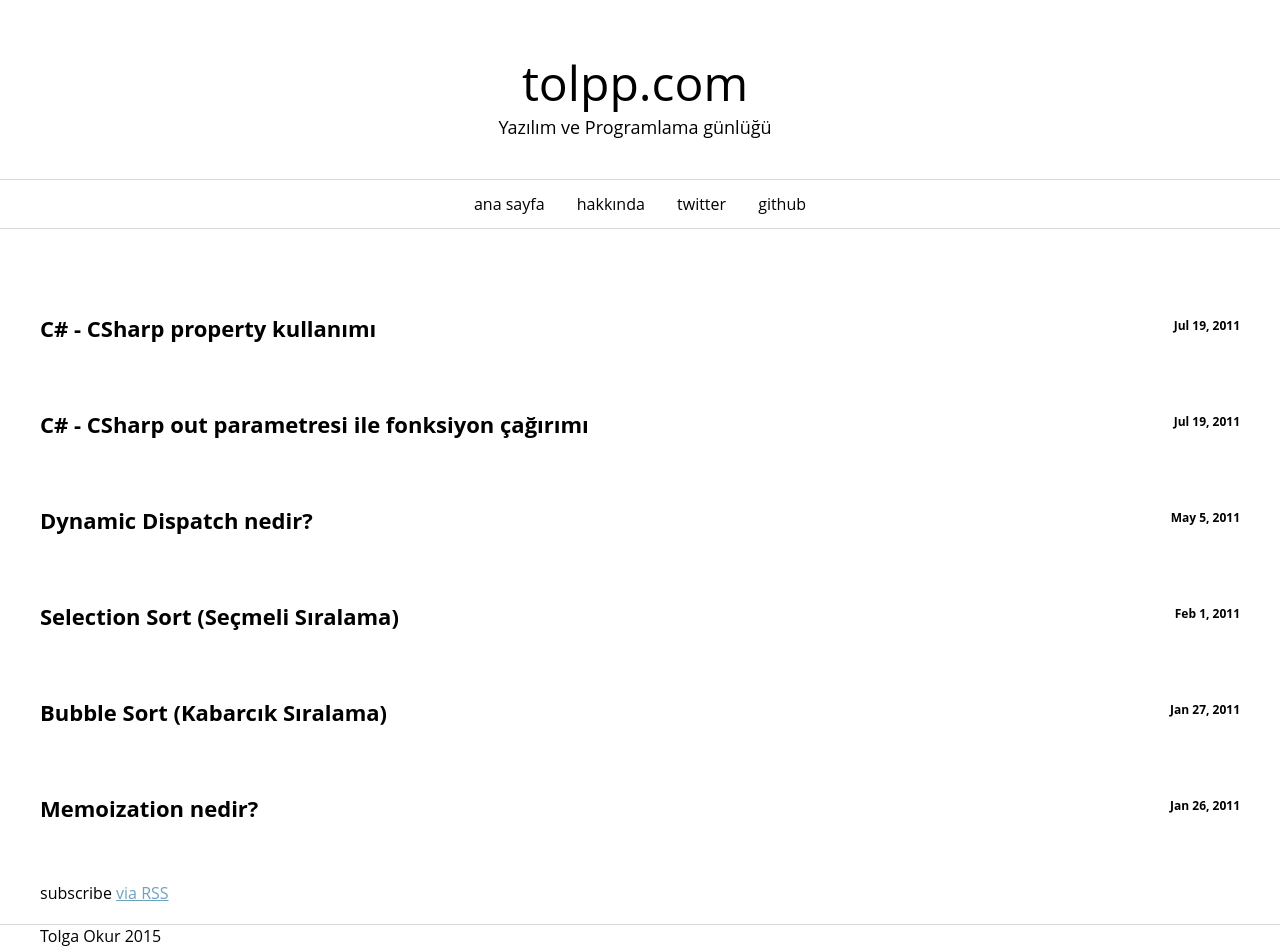
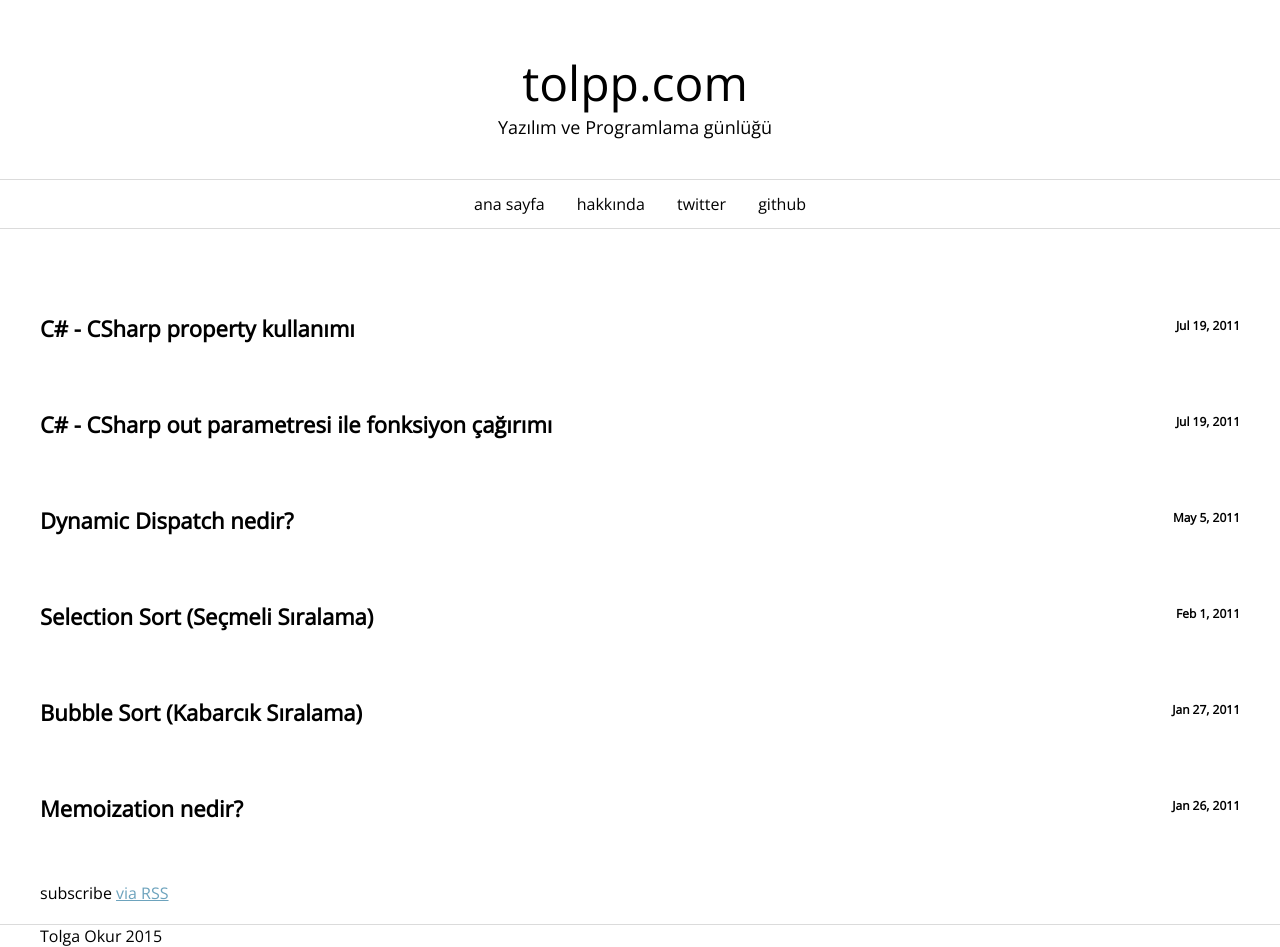
Before and after one commit to tolpp/blog, a Jekyll site: the page built from index.html, in a window 1280 px wide. Built offline with Jekyll 4.4.1, drawn with Linux system fonts in a browser that asks for light colours.

Commit message:
google font added

```diff
--- a/_includes/head.html
+++ b/_includes/head.html
@@ -9,4 +9,5 @@
   <link rel="stylesheet" href="{{ "/css/main.css" | prepend: site.baseurl }}">
   <link rel="canonical" href="{{ page.url | replace:'index.html','' | prepend: site.baseurl | prepend: site.url }}">
   <link rel="alternate" type="application/rss+xml" title="{{ site.title }}" href="{{ "/feed.xml" | prepend: site.baseurl | prepend: site.url }}" />
+  <link href='http://fonts.googleapis.com/css?family=Open+Sans' rel='stylesheet' type='text/css'>
 </head>
```
